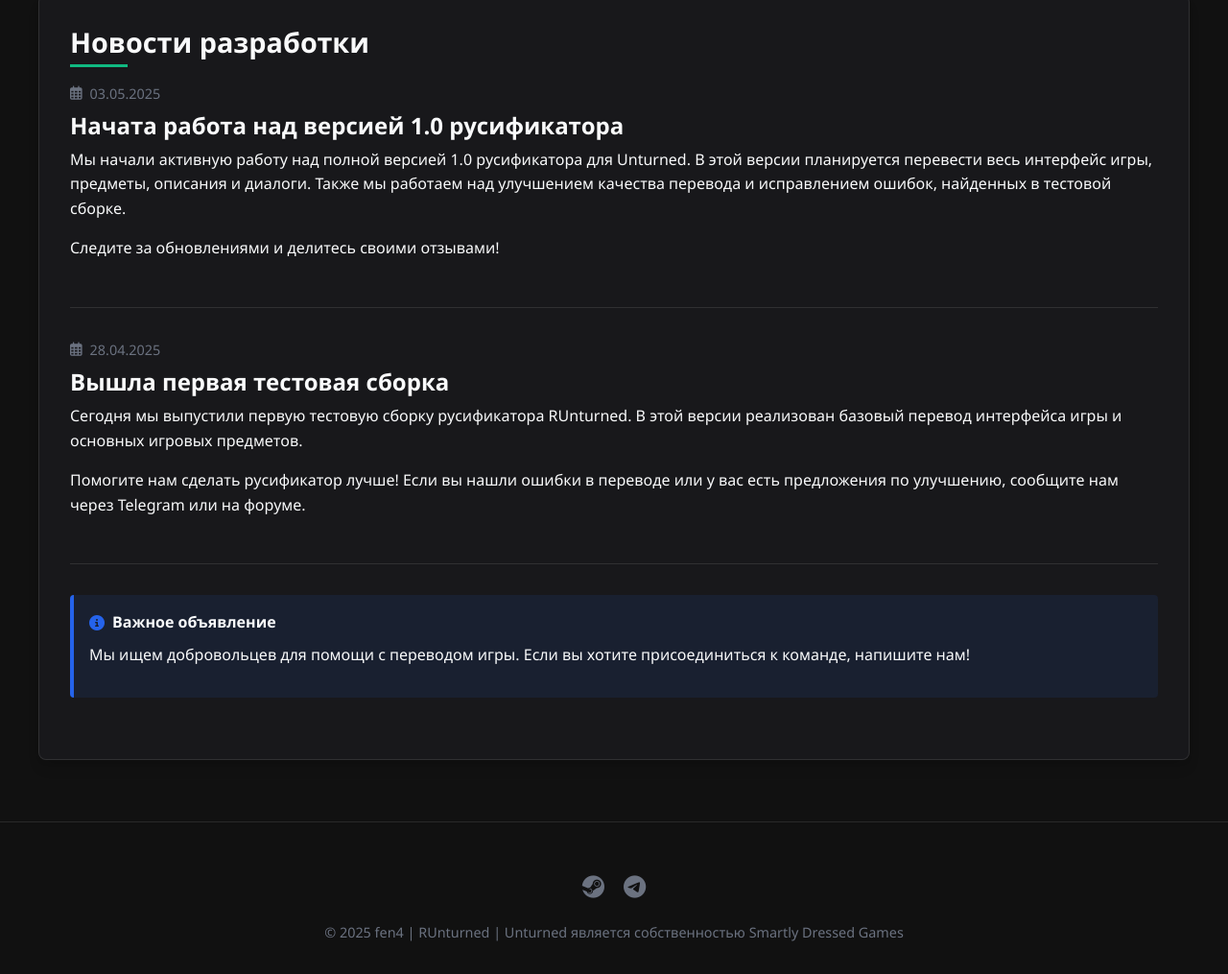
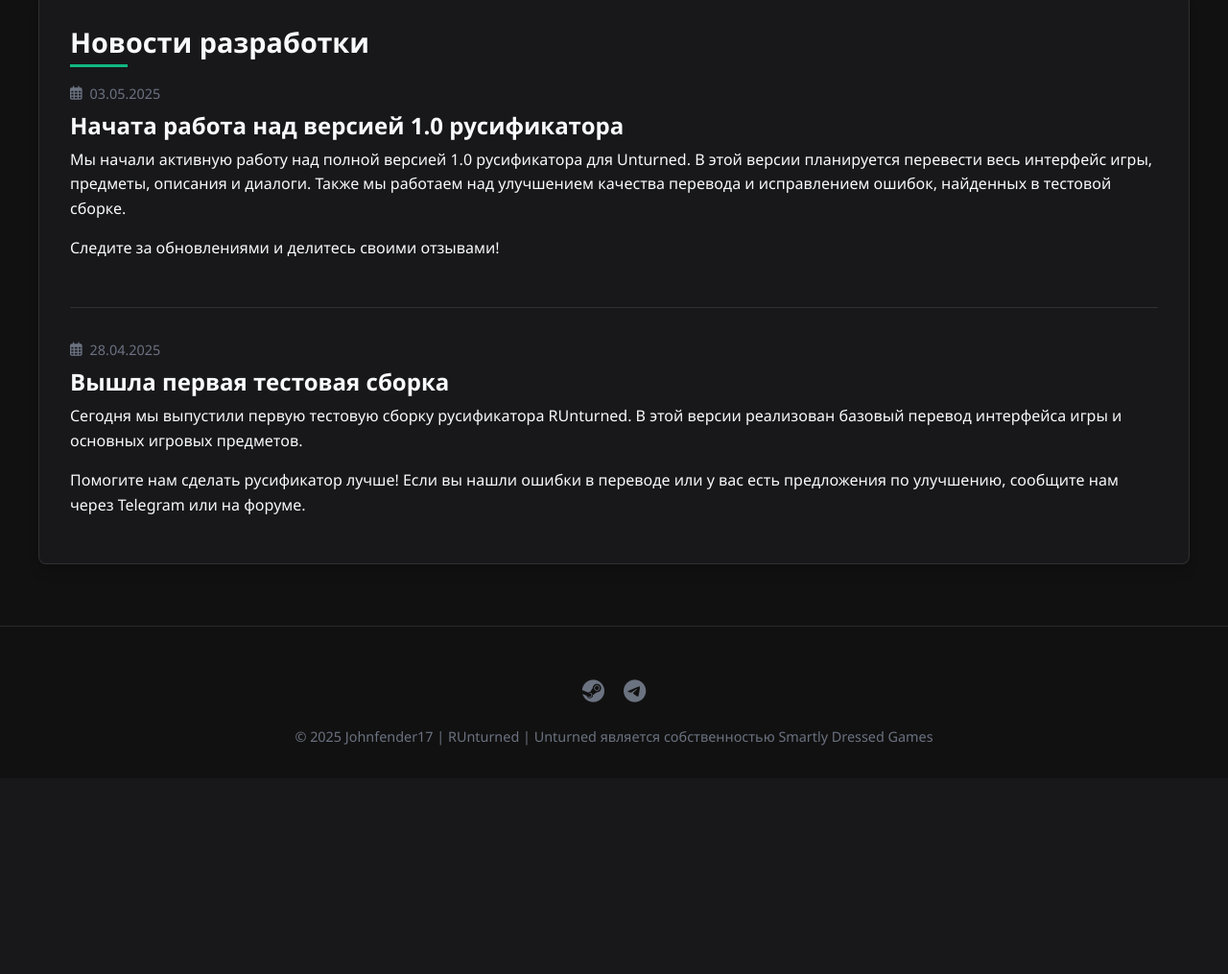
Before and after one commit to fen417/RUnturned, a plain HTML site: page index.html in a window 1280 px wide. Shown: the part 429-1444 px from the top of the page at 96% size. After the commit the page ends 1240 px from the top, so only its background shows below. Drawn offline with Linux system fonts and the light colour scheme.

Commit message:
Update index.html

```diff
--- a/index.html
+++ b/index.html
@@ -505,12 +505,7 @@
           <p>Помогите нам сделать русификатор лучше! Если вы нашли ошибки в переводе или у вас есть предложения по улучшению, сообщите нам через Telegram или на форуме.</p>
         </div>
 
-        <div class="notification">
-          <div class="notification-title">
-            <i class="fas fa-info-circle"></i> Важное объявление
-          </div>
-          <p>Мы ищем добровольцев для помощи с переводом игры. Если вы хотите присоединиться к команде, напишите нам!</p>
-        </div>
+
       </div>
 
       <!-- Гайд по установке -->
@@ -585,7 +580,6 @@
         <ul style="margin-left: 2rem; margin-bottom: 2rem;">
           <li>Telegram: <a href="https://t.me/johnfender17" target="_blank">@johnfender17</a></li>
           <li>Steam: <a href="https://steamcommunity.com/id/Johnfender17/" target="_blank">Johnfender17</a></li>
-          <li>Email: johnfender17@runturned.ru</li>
         </ul>
 
         <h3>Поддержать проект</h3>
@@ -606,7 +600,7 @@
         <a href="https://t.me/johnfender17" target="_blank" title="Telegram"><i class="fab fa-telegram"></i></a>
       </div>
       <div class="copyright">
-        &copy; 2025 fen4 | RUnturned | Unturned является собственностью Smartly Dressed Games
+        &copy; 2025 Johnfender17 | RUnturned | Unturned является собственностью Smartly Dressed Games
       </div>
     </div>
   </footer>
```
